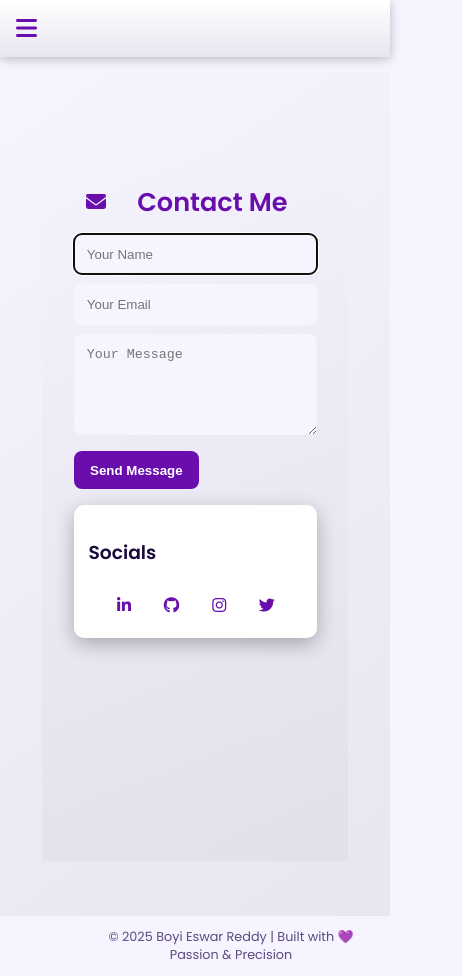
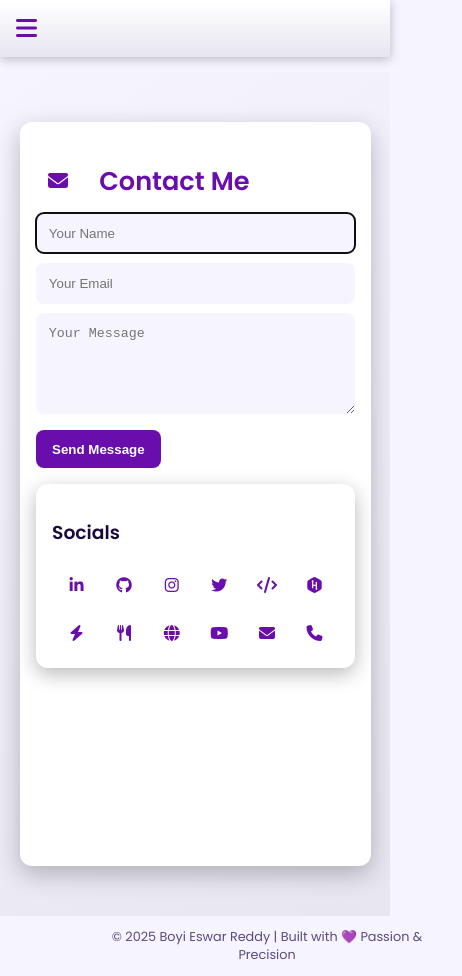
Before and after one commit to EswarReddyBoyi/portfolio, a plain HTML site: page index.html in a window 390 px wide. Both pictures are taken after a click on the link "Hire Me". Shown: the whole page, 462 px wide, since content can reach past the window. Drawn offline with Linux system fonts and the light colour scheme.

Commit message:
Modified Code

```diff
--- a/index.html
+++ b/index.html
@@ -94,6 +94,7 @@ nav{
   flex-direction:column;
   align-items:center;
   gap:0.8rem;
+  margin-bottom: 1.5rem;
 }
 
 .left-socials {
@@ -155,6 +156,8 @@ nav{
   background:var(--accent); color:var(--btn-text);
   cursor:pointer;font-size:1.1rem;
   box-shadow:0 6px 18px rgba(162,89,255,0.12);
+    margin-top: 0.2rem; /* Adds small spacing below social icons */
+  margin-bottom: 0.8rem;
 }
 
 /* main content area */
@@ -322,14 +325,30 @@ nav{
   .main {
     margin-left: 0;
     margin-top: 72px; /* space for top nav */
+    display: flex;
+    justify-content: center;
+  }
+
+  .viewport {
+    width: 100%;
+    display: flex;
+    justify-content: center;
+    padding: 0;
   }
 
   .panel-wrap {
-    max-width: 100%;
-    height: calc(100vh - 110px);
-    border-radius: 0;
+    width: 90%;
+    max-width: 90%;
+    height: auto;
+    min-height: calc(100vh - 100px);
+    border-radius: 12px;
     padding: 1rem;
-    box-shadow: none;
+    box-shadow: 0 8px 25px rgba(0,0,0,0.25);
+    background: var(--card);
+  }
+
+  .panel {
+    padding: 1rem;
   }
 
   .hero-card {
@@ -337,6 +356,7 @@ nav{
     text-align: center;
     padding: 1rem;
     gap: 1rem;
+    width: 100%;
   }
 
   .hero-left img {
@@ -360,27 +380,35 @@ nav{
   }
 
   .card {
-    padding: 0.9rem;
-    border-radius: 10px;
+    width: 100%;
+    max-width: 100%;
+    padding: 1rem;
+    border-radius: 12px;
     margin-bottom: 1rem;
+    background: var(--card);
   }
 
   .row {
     flex-direction: column;
     align-items: flex-start;
     gap: 0.8rem;
+    width: 100%;
   }
 
   .left-socials {
     justify-content: center;
+    flex-wrap: wrap;
   }
 
   footer {
     margin-left: 0;
     padding: 10px;
     font-size: 0.8rem;
+    text-align: center;
+    width: 100%;
   }
 }
+
 
 /* ---------- Mobile Hamburger Menu ---------- */
 .hamburger {
@@ -782,6 +810,40 @@ nav.mobile-active .nav-actions {
     <a href="https://twitter.com/EswarBoyi" target="_blank" rel="noopener" aria-label="Twitter">
       <i class="fab fa-twitter"></i>
     </a>
+    <!-- LeetCode -->
+    <a href="https://leetcode.com/u/EswarreddyBoyi/" target="_blank" rel="noopener" aria-label="LeetCode">
+      <i class="fa-solid fa-code"></i>
+    </a>
+    <!-- HackerRank -->
+    <a href="https://www.hackerrank.com/profile/eswar_22bce8093" target="_blank" rel="noopener" aria-label="HackerRank">
+      <i class="fab fa-hackerrank"></i>
+    </a>
+        <!-- Codeforces -->
+    <a href="https://codeforces.com/profile/EswarBoyi" target="_blank" rel="noopener" aria-label="Codeforces">
+      <i class="fa-solid fa-bolt"></i>
+    </a>
+
+    <!-- CodeChef -->
+    <a href="https://www.codechef.com/users/eswarboyi" target="_blank" rel="noopener" aria-label="CodeChef">
+      <i class="fa-solid fa-utensils"></i>
+    </a>
+
+    <!-- HackerEarth -->
+    <a href="https://www.hackerearth.com/@eswarboyi" target="_blank" rel="noopener" aria-label="HackerEarth">
+      <i class="fa-solid fa-globe"></i>
+    </a>
+    <!-- YouTube -->
+    <a href="https://www.youtube.com/@eswarboyi" target="_blank" rel="noopener" aria-label="YouTube">
+      <i class="fab fa-youtube"></i>
+    </a>
+     <!-- Email -->
+    <a href="mailto:eswarboyi7@gmail.com" aria-label="Email">
+      <i class="fas fa-envelope"></i>
+    </a>
+    <!-- Phone -->
+    <a href="tel:+919390205553" aria-label="Phone">
+      <i class="fas fa-phone"></i>
+    </a>
   </div>
 </div>
 
```
